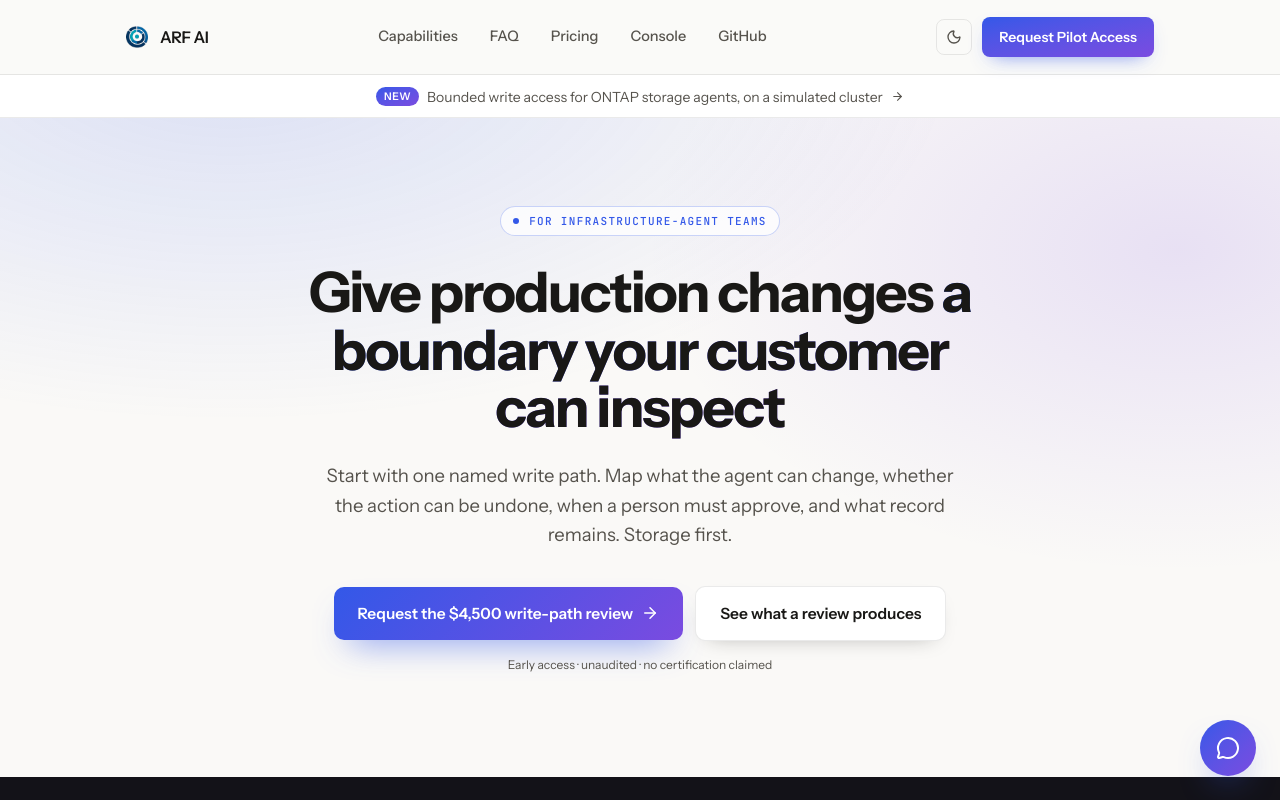
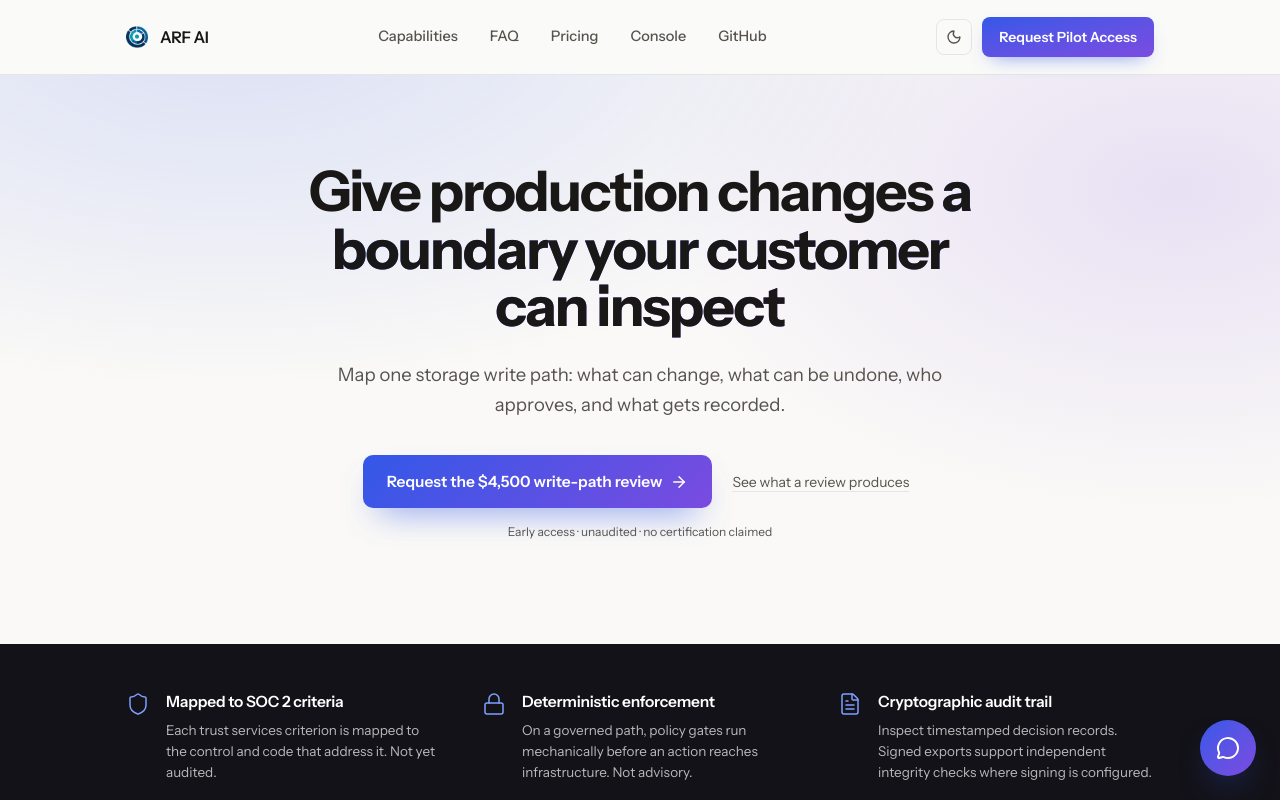
Before and after one commit to arf-foundation/arf-frontend, a Next.js app: page / in a window 1280 px wide. Shown: the top 800 px of the page. Built offline with nearby package versions, Linux system fonts and the light colour scheme.

Commit message:
ui: simplify hero and reduce homepage visual clutter

```diff
--- a/app/page.tsx
+++ b/app/page.tsx
@@ -331,47 +331,29 @@ export default function LandingPage() {
 
   return (
     <div className="arf-page-root">
-      {/* ─── Hero: badge, headline, ONE subheadline, two CTAs ──────────────────
+      {/* ─── Hero: headline, one subheadline, primary CTA and secondary link ──
           No longer paired with a decision-path visual here -- that content
           duplicated the Architecture section's pipeline one scroll down.
           Single canonical version now lives there (components/ArchitecturePipeline). */}
-      {/* ─── "What's new" strip — surfaces recent shipped capability to
-          first-time visitors (ICPs evaluating trust/maturity) without
-          adding a 5th item to NavBar's deliberately-curated 4-link set. */}
-      <div className="border-b border-[color:var(--hairline)] bg-[color:var(--surface-raised)] py-2.5 text-center text-sm">
-        <Link
-          href="/changelog"
-          className="inline-flex items-center gap-2 text-[color:var(--text-secondary)] transition hover:text-arf-blue"
-        >
-          <span className="rounded-full bg-arf-blue bg-gradient-to-br from-arf-blue to-arf-purple px-2 py-0.5 text-[10.5px] font-semibold uppercase tracking-[0.05em] text-white">
-            New
-          </span>
-          Bounded write access for ONTAP storage agents, on a simulated cluster
-          <ArrowRight size={13} />
-        </Link>
-      </div>
-
       <section className="arf-hero-wash">
         <div className="arf-shell py-[88px] pb-[104px]">
           <div className="mx-auto max-w-[680px] text-center">
-            <p className="mb-7 inline-flex items-center gap-2.5 rounded-full border border-arf-blue/25 bg-[color:var(--surface-raised)]/75 px-3 py-1.5 font-mono text-[11px] font-medium uppercase tracking-[0.12em] text-arf-blue">
-              <span className="h-1.5 w-1.5 rounded-full bg-arf-blue" />
-              For infrastructure-agent teams
-            </p>
             <h1 className="mx-auto mb-6 max-w-[20ch] text-[clamp(2.5rem,5vw,3.5rem)] font-bold leading-[1.03] tracking-[-0.033em] text-pretty">
               Give production changes{" "}
               <span className="arf-gradient-text">a boundary your customer can inspect</span>
             </h1>
             <p className="mx-auto mb-9 max-w-[52ch] text-[18.5px] leading-[1.6] text-[color:var(--text-secondary)] text-pretty">
-              Start with one named write path. Map what the agent can change,
-              whether the action can be undone, when a person must approve,
-              and what record remains. Storage first.
+              Map one storage write path: what can change, what can be undone,
+              who approves, and what gets recorded.
             </p>
             <div className="flex flex-wrap items-center justify-center gap-3">
               <Link href="/signup" className="arf-btn-primary">
                 Request the $4,500 write-path review <ArrowRight size={18} />
               </Link>
-              <Link href="#pricing" className="arf-btn-secondary">
+              <Link
+                href="#pricing"
+                className="rounded-sm px-2 py-3 text-sm text-[color:var(--text-secondary)] underline decoration-[color:var(--hairline)] underline-offset-4 hover:text-arf-blue focus-visible:outline-2 focus-visible:outline-offset-4 focus-visible:outline-arf-blue"
+              >
                 See what a review produces
               </Link>
             </div>
@@ -618,9 +600,9 @@ export default function LandingPage() {
             </p>
           </div>
           <div className="mb-8">
-            <ul aria-label="Decision states" className="grid grid-cols-2 gap-2 sm:grid-cols-4">
+            <ul aria-label="Decision states" className="flex flex-wrap gap-x-6 gap-y-2 text-sm font-medium">
               {["Authorized", "Provider reported", "Durably recorded", "Unresolved"].map((state) => (
-                <li key={state} className="rounded-lg border border-[color:var(--hairline)] bg-[color:var(--surface-canvas)] px-3 py-3 text-center text-sm font-medium">
+                <li key={state}>
                   {state}
                 </li>
               ))}
```
